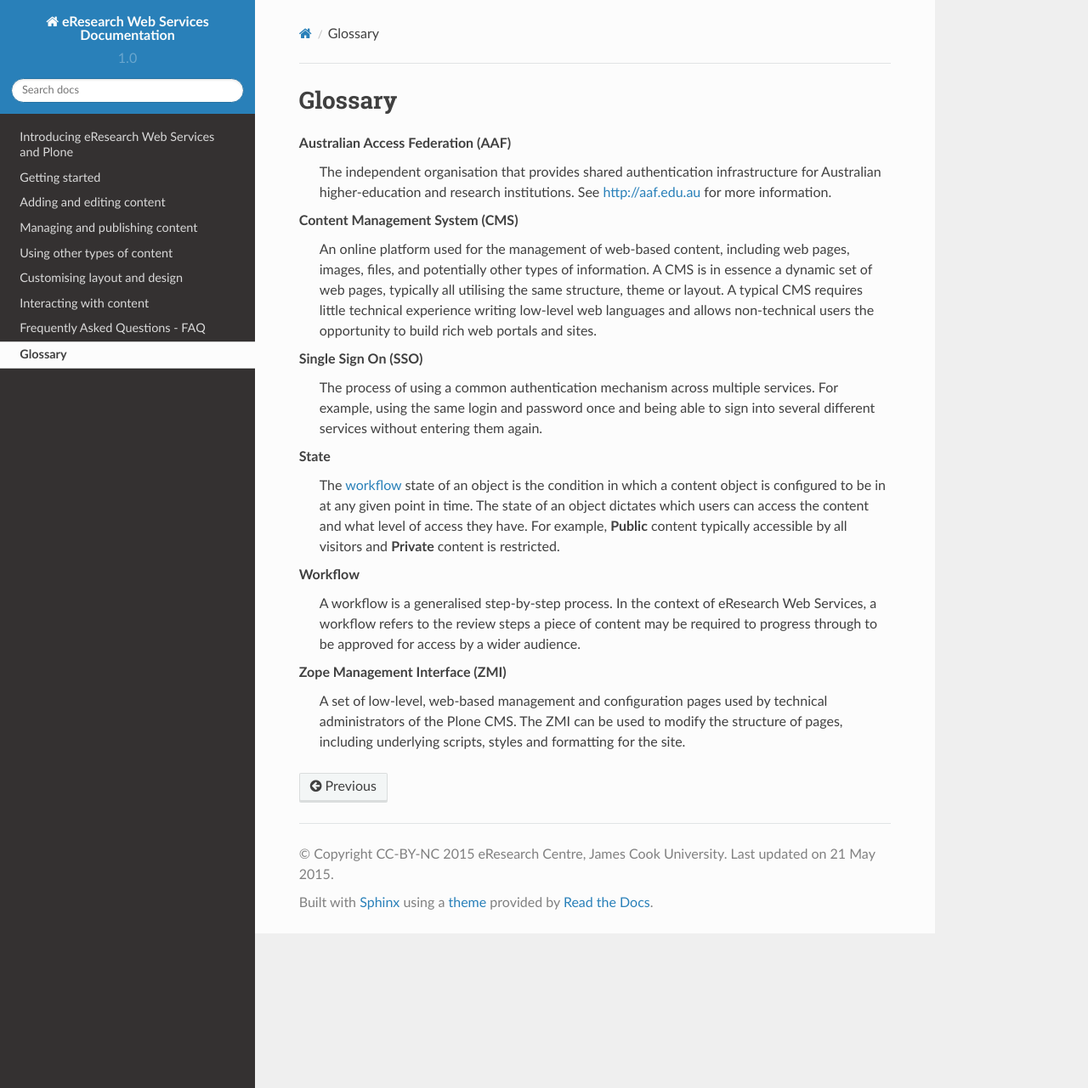
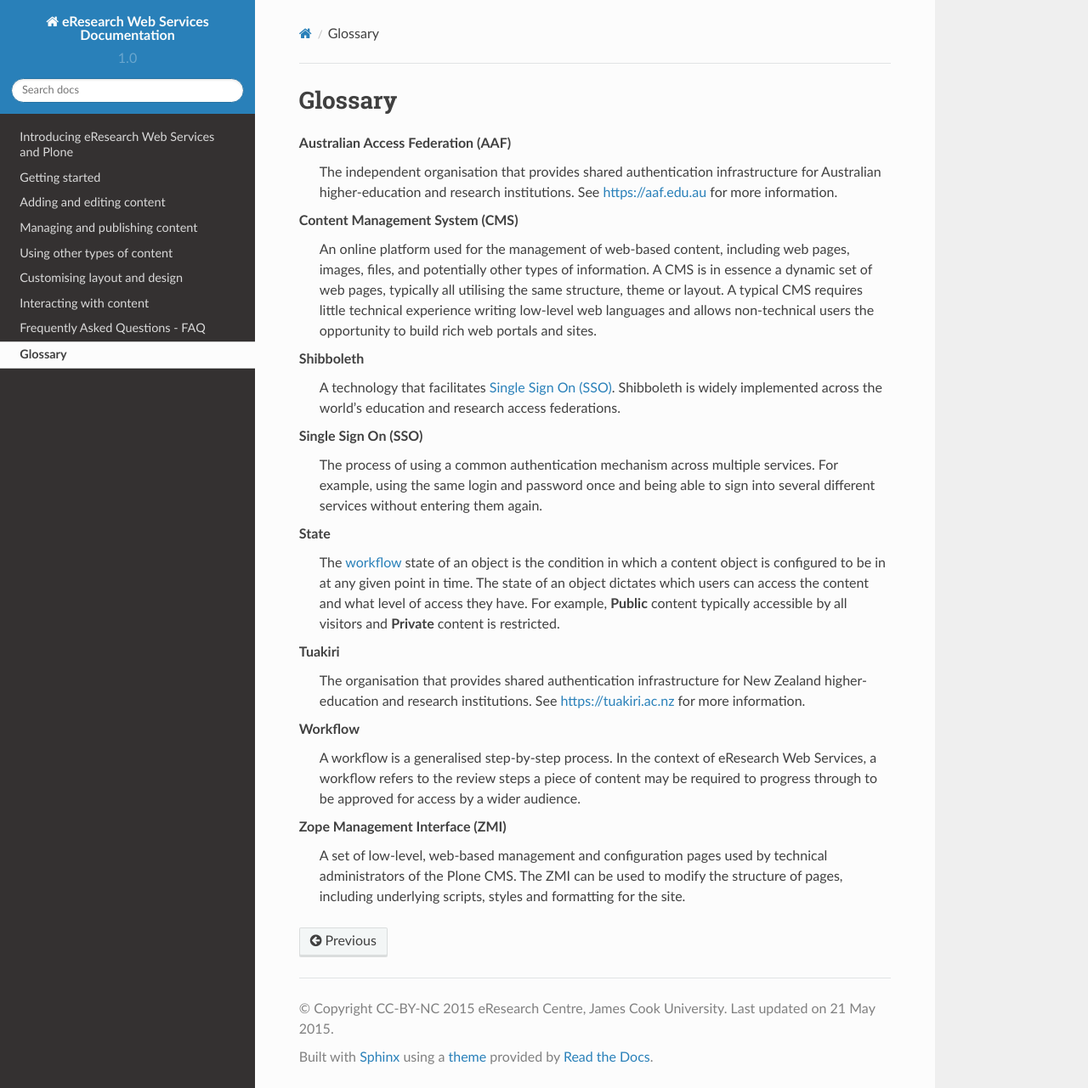
Before and after one commit to jcu-eresearch/plone-user-doc, a Sphinx documentation site: the page built from source/glossary.rst, in a window 1280 px wide and 1281 px high. Shown: the whole window at 85% size. Built offline with Sphinx 7.4.7 and the Read the Docs theme 2.0.0, drawn with Linux system fonts in a browser that asks for light colours.

Commit message:
Improve SSO documentation to support AAF/Tuakiri/etc

```diff
--- a/source/glossary.rst
+++ b/source/glossary.rst
@@ -6,8 +6,18 @@ Glossary
 
    Australian Access Federation (AAF)
       The independent organisation that provides shared authentication
-      infrastructure for Australian higher-education and research institutions.
-      See http://aaf.edu.au for more information.
+      infrastructure for Australian higher-education and research
+      institutions.  See https://aaf.edu.au for more information.
+
+   Tuakiri
+      The organisation that provides shared authentication infrastructure for
+      New Zealand higher-education and research institutions.  See
+      https://tuakiri.ac.nz for more information.
+
+   Shibboleth
+      A technology that facilitates :term:`Single Sign On (SSO)`. Shibboleth
+      is widely implemented across the world's education and research access
+      federations.
 
    Content Management System (CMS)
       An online platform used for the management of web-based content,
```
Also changed, not shown: source/getting-started.rst (+36 -31 lines), source/images/login_aaf.png (deleted), source/images/login_shibboleth_eds.png (added).
